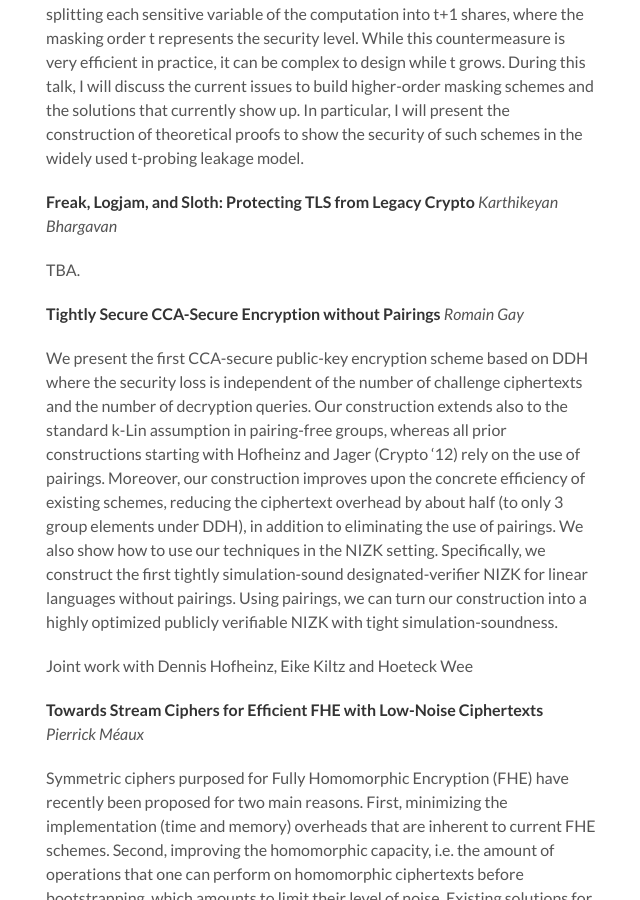
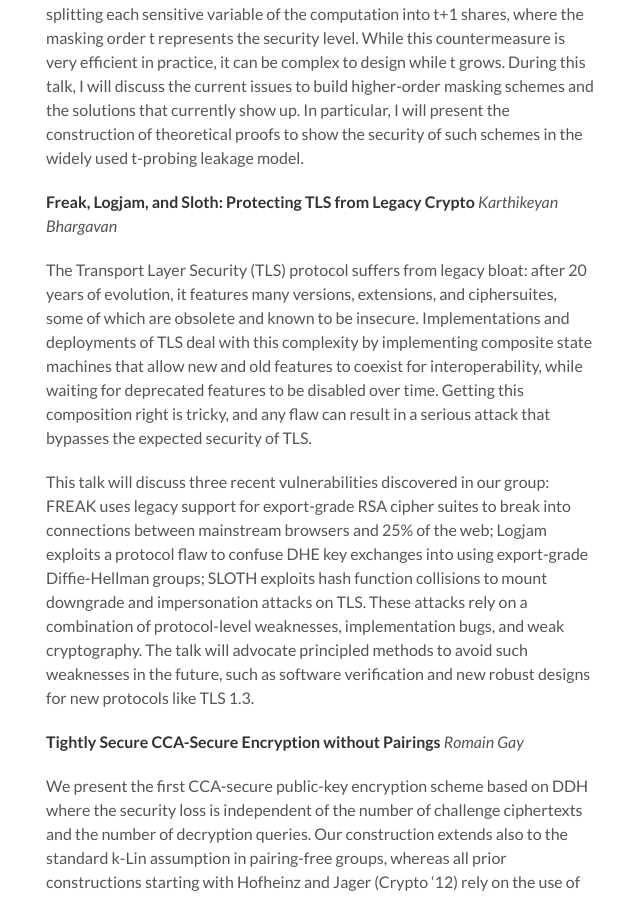
Before and after one commit to pariscryptoday/pariscryptoday.github.io, a Jekyll site: the page built from _posts/2016-01-30-first.md, in a window 1280 px wide and 900 px high, scrolled down 1610 px. Shown: the whole window, without its empty margins (164-804 px from the left). Built offline with Jekyll 4.4.1, drawn with Linux system fonts in a browser that asks for light colours; formulas are drawn with MathJax 3.

Commit message:
kartik's abstract

```diff
--- a/_posts/2016-01-30-first.md
+++ b/_posts/2016-01-30-first.md
@@ -67,7 +67,27 @@
 **<a name="KB"></a>Freak, Logjam, and Sloth: Protecting TLS from Legacy Crypto**
 *Karthikeyan Bhargavan*
 
-TBA.
+The Transport Layer Security (TLS) protocol suffers from legacy bloat:
+after 20 years of evolution, it features many versions, extensions,
+and ciphersuites, some of which are obsolete and known to be
+insecure. Implementations and deployments of TLS deal with this
+complexity by implementing composite state machines that allow new and
+old features to coexist for interoperability, while waiting for
+deprecated features to be disabled over time. Getting this composition
+right is tricky, and any flaw can result in a serious attack that
+bypasses the expected security of TLS.
+
+This talk will discuss three recent vulnerabilities discovered in our
+group: FREAK uses legacy support for export-grade RSA cipher suites to
+break into connections between mainstream browsers and 25% of the web;
+Logjam exploits a protocol flaw to confuse DHE key exchanges into
+using export-grade Diffie-Hellman groups; SLOTH exploits hash function
+collisions to mount downgrade and impersonation attacks on TLS. These
+attacks rely on a combination of protocol-level weaknesses,
+implementation bugs, and weak cryptography. The talk will advocate
+principled methods to avoid such weaknesses in the future, such as
+software verification and new robust designs for new protocols like
+TLS 1.3.
 
 **<a name="RG"></a>Tightly Secure CCA-Secure Encryption without Pairings**
 *Romain Gay*
```
